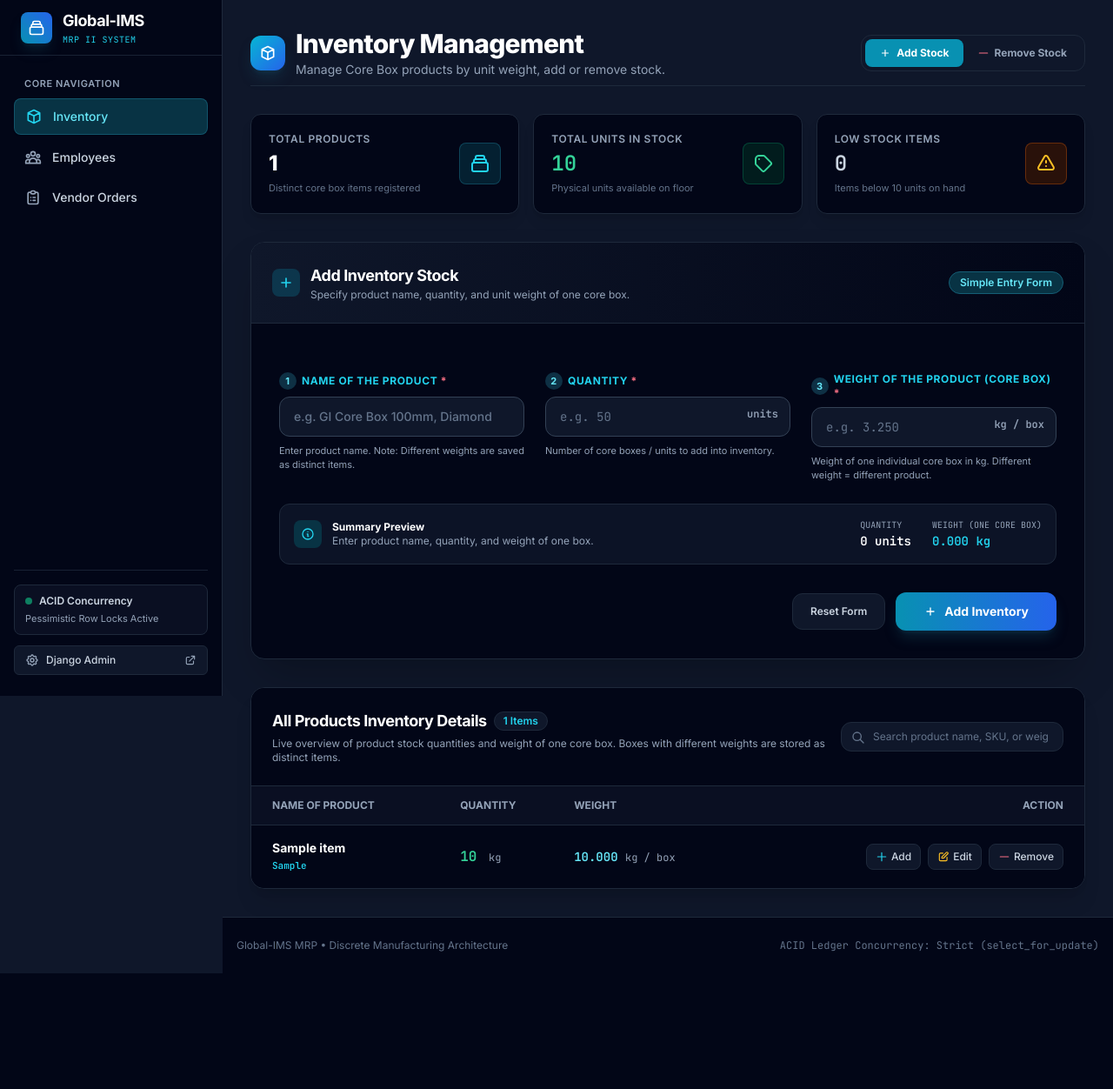
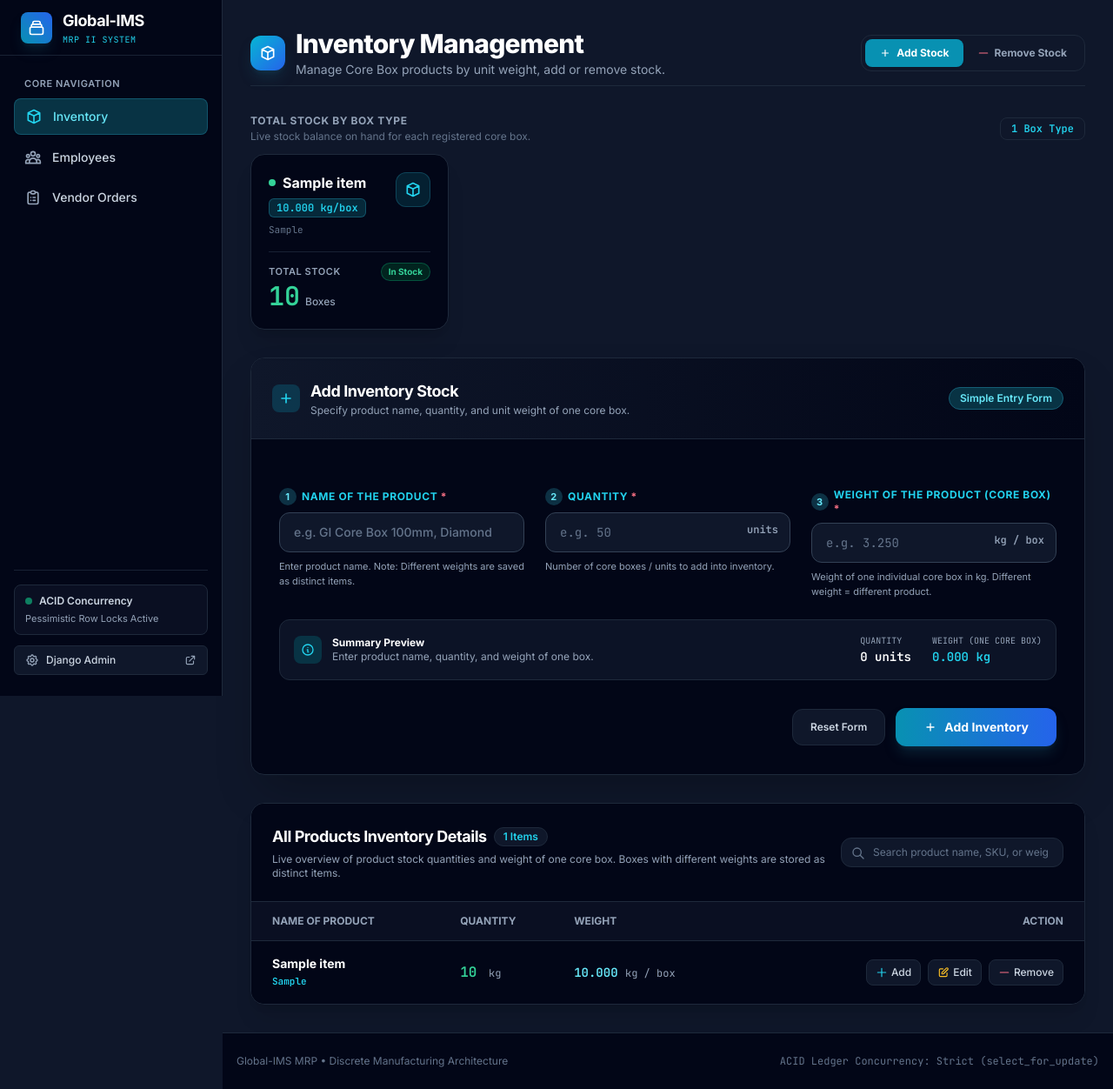
Before and after one commit to anaskhan7866/Global-IMS, a Django app: page /inventory/ in a window 1280 px wide. Shown: the whole page at 87% size. Before the commit the page ends 1119 px from the top, so only its background shows below. Run offline with Django 5.2, Linux system fonts and the light colour scheme; a user stored in the database is signed in; tables that the repository leaves empty hold one stand-in row (values such as "Sample post"); parts of the project's set-up code (start-up, migrations or seed data) failed here and were passed over; some libraries are stand-ins or nearby versions.

Commit message:
feat: show box total stock cards in inventory and add weight to vendor orders

```diff
--- a/inventory/views.py
+++ b/inventory/views.py
@@ -16,7 +16,7 @@ from inventory.models import Employee, ProductionLog, Item, ItemType
 from transactions.models import PurchaseOrder, Contact, ContactType, InventoryLedger, TransactionType, PurchaseOrderStatus
 
 
-def get_or_resolve_production_item(item_id=None, item_name=None):
+def get_or_resolve_production_item(item_id=None, item_name=None, weight=None):
     """Resolve an item from the catalog or auto-create a finished good if newly named."""
     if item_id:
         found = Item.objects.filter(pk=item_id).first()
@@ -25,9 +25,40 @@ def get_or_resolve_production_item(item_id=None, item_name=None):
 
     if item_name and str(item_name).strip():
         clean_name = str(item_name).strip()
-        found = Item.objects.filter(name__iexact=clean_name).first()
-        if found:
-            return found
+        parsed_weight = None
+        if weight is not None and str(weight).strip() != '':
+            try:
+                parsed_weight = Decimal(str(weight).strip())
+            except (ValueError, TypeError):
+                pass
+
+        if parsed_weight is not None:
+            found = Item.objects.filter(name__iexact=clean_name, weight=parsed_weight, is_active=True).first()
+            if not found:
+                found = Item.objects.filter(name__iexact=clean_name, weight=parsed_weight).first()
+            if found:
+                if not found.is_active:
+                    found.is_active = True
+                    found.save(update_fields=['is_active'])
+                return found
+
+            # If no box with that exact weight exists, check if one exists with 0 weight (unassigned weight)
+            unweighted = Item.objects.filter(name__iexact=clean_name, weight=Decimal('0.000'), is_active=True).first()
+            if not unweighted:
+                unweighted = Item.objects.filter(name__iexact=clean_name, weight=Decimal('0.000')).first()
+            if unweighted:
+                unweighted.weight = parsed_weight
+                if not unweighted.is_active:
+                    unweighted.is_active = True
+                unweighted.save(update_fields=['weight', 'is_active', 'updated_at'])
+                return unweighted
+        else:
+            found = Item.objects.filter(name__iexact=clean_name, is_active=True).first()
+            if not found:
+                found = Item.objects.filter(name__iexact=clean_name).first()
+            if found:
+                return found
+
         # Auto-create finished good with generated unique SKU
         clean_slug = re.sub(r'[^A-Za-z0-9]+', '-', clean_name).strip('-').upper()
         base_sku = f"FG-{clean_slug[:12]}" if clean_slug else "FG-BOX"
@@ -42,6 +73,7 @@ def get_or_resolve_production_item(item_id=None, item_name=None):
             type=ItemType.FINISHED_GOOD,
             unit_of_measure='pcs',
             current_stock=Decimal('0.0000'),
+            weight=parsed_weight if parsed_weight is not None else Decimal('0.000'),
             moving_average_cost=Decimal('0.0000')
         )
 
@@ -60,6 +92,7 @@ def get_or_resolve_production_item(item_id=None, item_name=None):
         type=ItemType.FINISHED_GOOD,
         unit_of_measure='pcs',
         current_stock=Decimal('0.0000'),
+        weight=Decimal('0.000'),
         moving_average_cost=Decimal('0.0000')
     )
 
@@ -531,6 +564,7 @@ class VendorOrderListView(LoginRequiredMixin, ListView):
             item_id = request.POST.get('item_id')
             box_name = (request.POST.get('box_name') or request.POST.get('item_name') or request.POST.get('name') or '').strip()
             raw_quantity = request.POST.get('quantity')
+            raw_weight = request.POST.get('weight')
             raw_delivery_date = request.POST.get('expected_delivery_date') or request.POST.get('delivery_date')
 
             # 1. Resolve or Create Vendor / Company
@@ -563,8 +597,16 @@ class VendorOrderListView(LoginRequiredMixin, ListView):
                 messages.error(request, "Quantity must be a valid positive number.")
                 return redirect('vendor-order-list')
 
-            # 3. Resolve Core Box Item
-            item = get_or_resolve_production_item(item_id=item_id, item_name=box_name)
+            # 3. Resolve Core Box Item (with optional weight spec)
+            item = get_or_resolve_production_item(item_id=item_id, item_name=box_name, weight=raw_weight)
+            if raw_weight and item.weight == Decimal('0.000'):
+                try:
+                    w_val = Decimal(str(raw_weight).strip())
+                    if w_val > Decimal('0'):
+                        item.weight = w_val
+                        item.save(update_fields=['weight', 'updated_at'])
+                except (ValueError, TypeError):
+                    pass
 
             # 4. Resolve Delivery Date
             today = timezone.localdate()
@@ -584,9 +626,10 @@ class VendorOrderListView(LoginRequiredMixin, ListView):
                 status=PurchaseOrderStatus.PENDING
             )
 
+            weight_info = f" ({item.weight} kg/box)" if item.weight else ""
             messages.success(
                 request,
-                f"Order registered: '{vendor.company_name}' requested {quantity} boxes of '{item.name}' "
+                f"Order registered: '{vendor.company_name}' requested {quantity} boxes of '{item.name}'{weight_info} "
                 f"(Delivery Date: {order.expected_delivery_date.strftime('%b %d, %Y')})."
             )
             return redirect('vendor-order-list')
--- a/templates/inventory/add_inventory.html
+++ b/templates/inventory/add_inventory.html
@@ -41,45 +41,78 @@
         </div>
     </div>
 
-    <!-- Metric KPI Cards (No total weight) -->
-    <div class="grid grid-cols-1 sm:grid-cols-3 gap-4">
-        <div class="p-5 rounded-xl bg-slate-950 border border-slate-800 shadow-lg relative overflow-hidden">
+    <!-- Box Total Stock Cards: Shows individual total stock for each type of box in inventory -->
+    <div class="space-y-3">
         <div class="flex items-center justify-between">
             <div>
-                    <p class="text-xs font-semibold uppercase tracking-wider text-slate-400">Total Products</p>
-                    <h3 class="text-2xl font-extrabold text-white mt-1">{{ total_items_count }}</h3>
-                    <p class="text-[11px] text-slate-500 mt-1">Distinct core box items registered</p>
+                <h2 class="text-xs font-bold uppercase tracking-wider text-slate-400">Total Stock by Box Type</h2>
+                <p class="text-xs text-slate-500 mt-0.5">Live stock balance on hand for each registered core box.</p>
             </div>
-                <div class="w-12 h-12 rounded-lg bg-cyan-950/60 border border-cyan-800/60 flex items-center justify-center text-cyan-400">
-                    <svg class="w-6 h-6" fill="none" stroke="currentColor" viewBox="0 0 24 24"><path stroke-linecap="round" stroke-linejoin="round" stroke-width="2" d="M19 11H5m14 0a2 2 0 012 2v6a2 2 0 01-2 2H5a2 2 0 01-2-2v-6a2 2 0 012-2m14 0V9a2 2 0 00-2-2M5 11V9a2 2 0 012-2m0 0V5a2 2 0 012-2h6a2 2 0 012 2v2M7 7h10"/></svg>
+            <span class="inline-flex items-center space-x-1.5 px-3 py-1 rounded-lg bg-slate-900 border border-slate-800 text-xs font-mono-code text-cyan-400 font-semibold">
+                <span>{{ items|length }} Box Type{{ items|length|pluralize }}</span>
+            </span>
         </div>
+
+        <div class="grid grid-cols-1 sm:grid-cols-2 lg:grid-cols-3 xl:grid-cols-4 gap-4">
+            {% for item in items %}
+            <div class="p-5 rounded-2xl bg-slate-950 border border-slate-800 hover:border-cyan-500/50 shadow-xl relative overflow-hidden transition-all duration-200 group">
+                <div class="flex items-start justify-between">
+                    <div class="min-w-0 pr-2">
+                        <div class="flex items-center space-x-2">
+                            <span class="inline-block w-2 h-2 rounded-full {% if item.current_stock == 0 %}bg-rose-400{% elif item.current_stock < 10 %}bg-amber-400{% else %}bg-emerald-400{% endif %}"></span>
+                            <h3 class="text-base font-bold text-white group-hover:text-cyan-300 transition truncate" title="{{ item.name }}">
+                                {{ item.name }}
+                            </h3>
+                        </div>
+                        <div class="flex flex-wrap items-center gap-1.5 mt-1.5">
+                            {% if item.weight %}
+                            <span class="text-xs font-mono-code text-cyan-400 font-semibold bg-cyan-950/80 border border-cyan-800/80 px-2 py-0.5 rounded-md">
+                                {{ item.weight }} kg/box
+                            </span>
+                            {% endif %}
+                            <span class="text-[11px] font-mono-code text-slate-500">
+                                {{ item.sku }}
+                            </span>
+                        </div>
+                    </div>
+                    <div class="w-10 h-10 rounded-xl {% if item.current_stock == 0 %}bg-rose-950/60 border border-rose-800/60 text-rose-400{% elif item.current_stock < 10 %}bg-amber-950/60 border border-amber-800/60 text-amber-400{% else %}bg-cyan-950/60 border border-cyan-800/60 text-cyan-400{% endif %} flex items-center justify-center flex-shrink-0">
+                        <svg class="w-5 h-5" fill="none" stroke="currentColor" viewBox="0 0 24 24">
+                            <path stroke-linecap="round" stroke-linejoin="round" stroke-width="2" d="M20 7l-8-4-8 4m16 0l-8 4m8-4v10l-8 4m0-10L4 7m8 4v10M4 7v10l8 4" />
+                        </svg>
                     </div>
                 </div>
 
-        <div class="p-5 rounded-xl bg-slate-950 border border-slate-800 shadow-lg relative overflow-hidden">
-            <div class="flex items-center justify-between">
+                <div class="mt-4 pt-3 border-t border-slate-800/80 flex items-baseline justify-between">
                     <div>
-                    <p class="text-xs font-semibold uppercase tracking-wider text-slate-400">Total Units in Stock</p>
-                    <h3 class="text-2xl font-extrabold text-emerald-400 mt-1 font-mono-code">{{ total_units|floatformat:0 }}</h3>
-                    <p class="text-[11px] text-slate-500 mt-1">Physical units available on floor</p>
-                </div>
-                <div class="w-12 h-12 rounded-lg bg-emerald-950/60 border border-emerald-800/60 flex items-center justify-center text-emerald-400">
-                    <svg class="w-6 h-6" fill="none" stroke="currentColor" viewBox="0 0 24 24"><path stroke-linecap="round" stroke-linejoin="round" stroke-width="2" d="M7 7h.01M7 3h5c.512 0 1.024.195 1.414.586l7 7a2 2 0 010 2.828l-7 7a2 2 0 01-2.828 0l-7-7A1.994 1.994 0 013 12V7a4 4 0 014-4z"/></svg>
+                        <span class="text-[11px] uppercase tracking-wider text-slate-400 font-semibold block">Total Stock</span>
+                        <div class="flex items-baseline space-x-1.5 mt-0.5">
+                            <span class="text-3xl font-extrabold font-mono-code {% if item.current_stock == 0 %}text-rose-400{% elif item.current_stock < 10 %}text-amber-400{% else %}text-emerald-400{% endif %}">
+                                {{ item.current_stock|floatformat:0 }}
+                            </span>
+                            <span class="text-xs text-slate-400 font-medium">Boxes</span>
                         </div>
                     </div>
-        </div>
-
-        <div class="p-5 rounded-xl bg-slate-950 border border-slate-800 shadow-lg relative overflow-hidden">
-            <div class="flex items-center justify-between">
-                <div>
-                    <p class="text-xs font-semibold uppercase tracking-wider text-slate-400">Low Stock Items</p>
-                    <h3 class="text-2xl font-extrabold {% if low_stock_count > 0 %}text-amber-400{% else %}text-slate-300{% endif %} mt-1 font-mono-code">{{ low_stock_count }}</h3>
-                    <p class="text-[11px] text-slate-500 mt-1">Items below 10 units on hand</p>
-                </div>
-                <div class="w-12 h-12 rounded-lg bg-amber-950/60 border border-amber-800/60 flex items-center justify-center text-amber-400">
-                    <svg class="w-6 h-6" fill="none" stroke="currentColor" viewBox="0 0 24 24"><path stroke-linecap="round" stroke-linejoin="round" stroke-width="2" d="M12 9v2m0 4h.01m-6.938 4h13.856c1.54 0 2.502-1.667 1.732-3L13.732 4c-.77-1.333-2.694-1.333-3.464 0L3.34 16c-.77 1.333.192 3 1.732 3z"/></svg>
+                    {% if item.current_stock == 0 %}
+                    <span class="text-[10px] font-bold text-rose-400 bg-rose-950/80 border border-rose-800/80 px-2 py-0.5 rounded-full">
+                        Out of Stock
+                    </span>
+                    {% elif item.current_stock < 10 %}
+                    <span class="text-[10px] font-bold text-amber-400 bg-amber-950/80 border border-amber-800/80 px-2 py-0.5 rounded-full">
+                        Low Stock
+                    </span>
+                    {% else %}
+                    <span class="text-[10px] font-bold text-emerald-400 bg-emerald-950/80 border border-emerald-800/80 px-2 py-0.5 rounded-full">
+                        In Stock
+                    </span>
+                    {% endif %}
                 </div>
             </div>
+            {% empty %}
+            <div class="col-span-full p-8 rounded-2xl bg-slate-950 border border-slate-800 text-center text-slate-400">
+                <p class="text-sm font-semibold text-slate-300">No Core Boxes in Inventory</p>
+                <p class="text-xs text-slate-500 mt-1">Use the form below to register and add stock for your first core box.</p>
+            </div>
+            {% endfor %}
         </div>
     </div>
 
```
Also changed, not shown: inventory/tests.py (+55 -2 lines), templates/inventory/vendor_orders.html (+52 -11 lines). Lines whose indentation alone changed are shown as unchanged.
